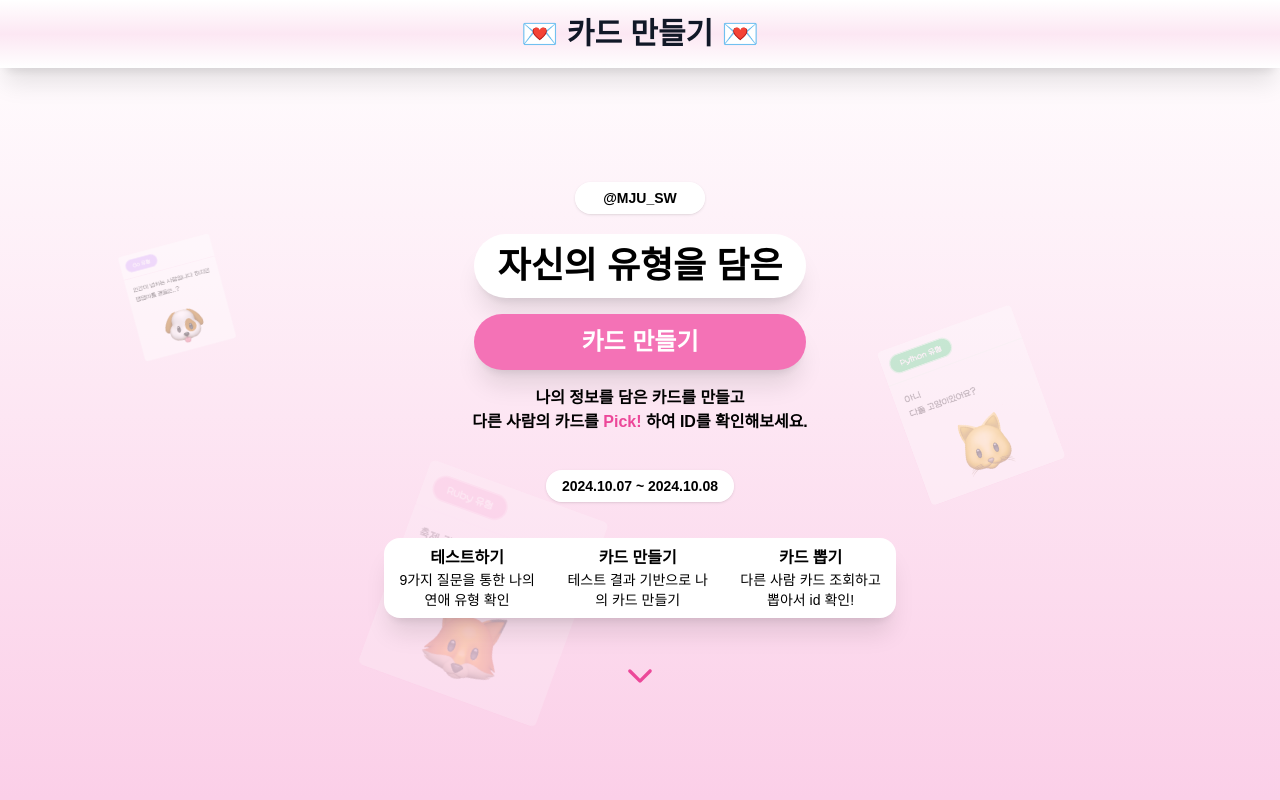
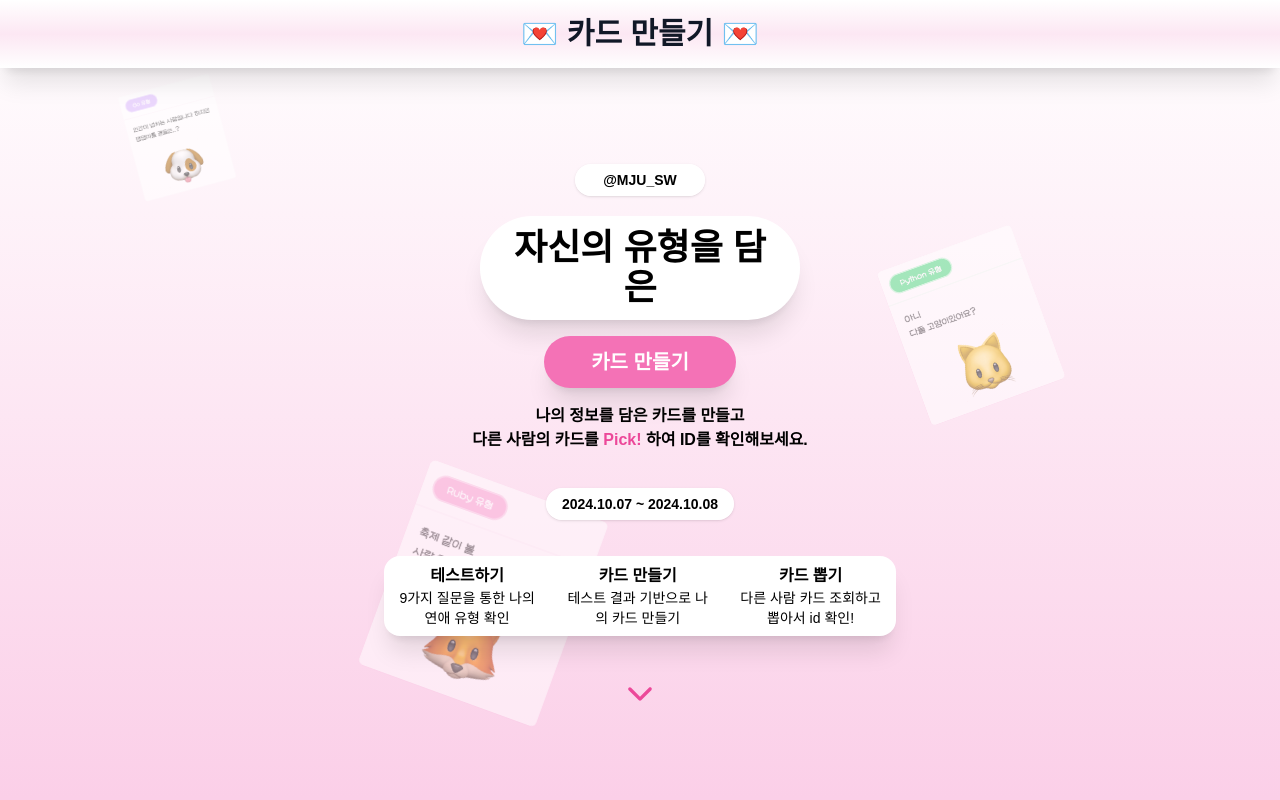
Before and after one commit to ujinsim/SW_love_algorithm, a Next.js app: page /signup in a window 1280 px wide. Shown: the top 800 px of the page. Built offline with nearby package versions, Linux system fonts and the light colour scheme; no server answers; a web font is replaced by a local one.

Commit message:
fix R이름 수정

```diff
--- a/src/app/main/page.jsx
+++ b/src/app/main/page.jsx
@@ -9,7 +9,7 @@ import FloatingImage from "@/components/FloatingImage";
 export default function Page() {
   return (
     <div className="bg-gradient-to-b from-white via-pink-300 to-pink-200 min-h-dvh w-full overflow-hidden flex items-center justify-center">
-      <div className="w-full max-w-[600px] flex flex-col items-center">
+      <div className="w-full max-w-[600px] flex flex-col items-center my-2">
         <header className="w-full fixed flex justify-start top-0 left-0 z-50 p-2 px-4 bg-opacity-35 text-black font-bold text-lg shadow-md">
           <p className="rounded-full p-1 px-3 flex items-center w-50 bg-white">
             💻 @MJU_SW
@@ -24,7 +24,7 @@ export default function Page() {
             <TestButton />
           </div>
 
-          <div className="text-zinc-800 px-2 font-bold text-sm flex items-center">
+          <div className="text-zinc-800 px-2 font-bold text-sm flex items-center pb-2">
             <RxTriangleRight className="text-base text-zinc-900" />
             카드 만들기 전 테스트를 진행해주세요
           </div>
--- a/src/components/advertisement/FloatingImages.jsx
+++ b/src/components/advertisement/FloatingImages.jsx
@@ -26,7 +26,7 @@ const FloatingImages = () => {
           <div
             className="absolute z-10"
             style={{
-              top: "30%",
+              top: "10%",
               left: "10%",
               animation: "fadeInUp 1s ease-in-out forwards",
             }}
@@ -36,7 +36,7 @@ const FloatingImages = () => {
               alt="카드 예시 1"
               width={100}
               height={100}
-              className=" opacity-40"
+              className=" opacity-50"
               style={{
                 transform: "rotate(-15deg)",
                 transition: "transform 0.5s ease",
@@ -46,7 +46,7 @@ const FloatingImages = () => {
           <div
             className="absolute z-10"
             style={{
-              top: "40%",
+              top: "30%",
               left: "70%",
               animation: "fadeInUp 1.5s ease-in-out forwards",
             }}
@@ -56,7 +56,7 @@ const FloatingImages = () => {
               alt="카드 예시 2"
               width={150}
               height={100}
-              className=" opacity-30"
+              className=" opacity-50"
               style={{
                 transform: "rotate(-20deg)",
                 transition: "transform 0.5s ease",
@@ -76,7 +76,7 @@ const FloatingImages = () => {
               alt="카드 예시 3"
               width={200}
               height={100}
-              className=" opacity-20"
+              className=" opacity-50"
               style={{
                 transform: "rotate(20deg)",
                 transition: "transform 0.5s ease",
@@ -88,18 +88,18 @@ const FloatingImages = () => {
 
       {/* Foreground Content */}
       <div className="relative z-20 w-full h-screen flex justify-center items-center">
-        <div className="flex flex-col items-center justify-center min-h-screen px-3">
+        <div className="flex flex-col items-center justify-center min-h-screen px-5">
           <div className="text-center">
             <span className="bg-white text-black text-sm font-bold px-7 py-2 rounded-full shadow">
               @MJU_SW
             </span>
           </div>
 
-          <div className="mt-6 text-center space-y-4 flex flex-col">
-            <div className="bg-white text-black text-4xl shadow-xl font-bold px-6 py-3 rounded-full inline-block">
+          <div className="mt-6 text-center space-y-4 flex flex-col justify-center w-full items-center">
+            <div className="bg-white text-black text-4xl w-80 shadow-xl font-bold px-6 py-3 rounded-full inline-block">
               자신의 유형을 담은
             </div>
-            <div className="bg-pink-400 text-white text-2xl shadow-xl font-bold px-6 py-3 rounded-full inline-block ">
+            <div className="bg-pink-400 text-white text-xl w-48 justify-center items-center shadow-xl font-bold px-6 py-3 rounded-full inline-block ">
               카드 만들기
             </div>
           </div>
```
